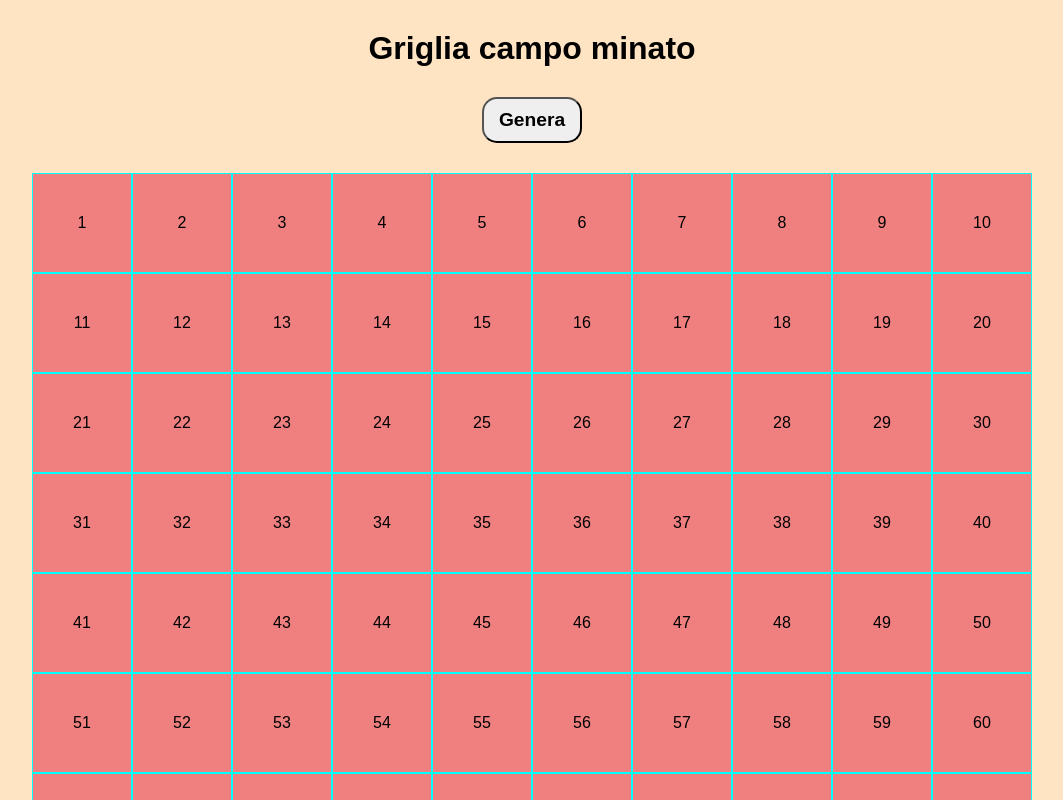
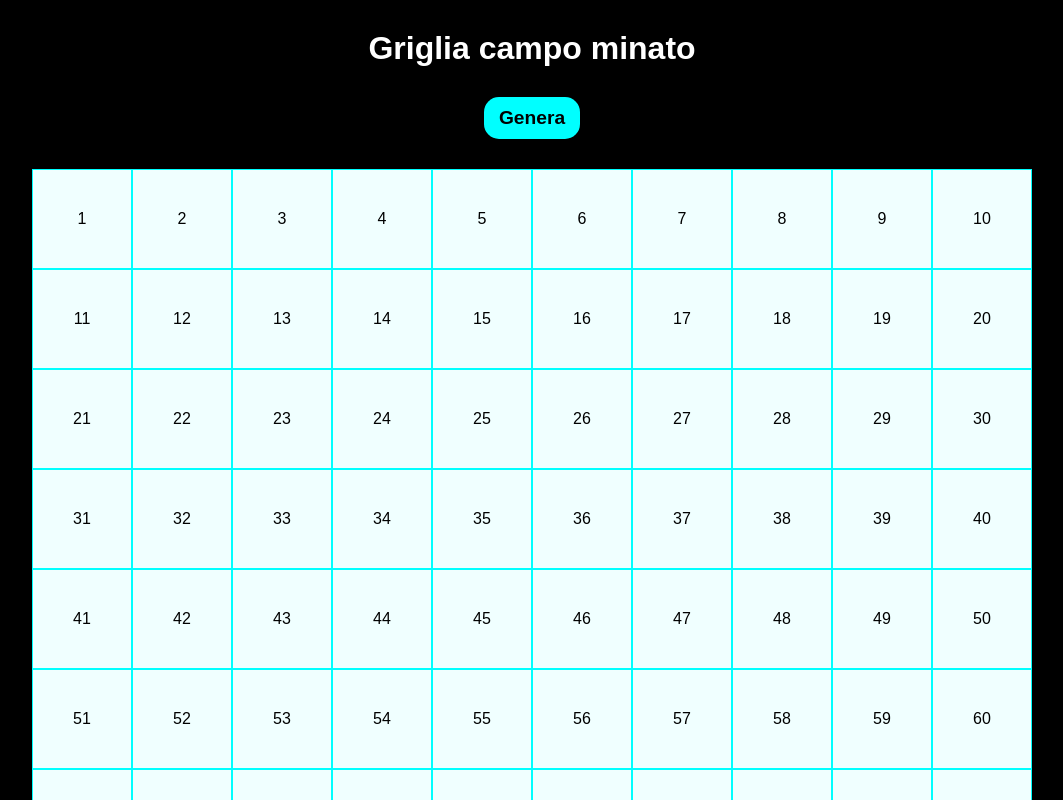
Before and after one commit to Claudio-Pri/js-campominato-grid, a plain HTML site: page index.html in a window 1280 px wide. Both pictures are taken after a click on the button "Genera". Shown: the top 800 px of the page, without its empty margins (108-1171 px from the left). Drawn offline with Linux system fonts and the light colour scheme.

Commit message:
selezione cella event listener

```diff
--- a/css/style.css
+++ b/css/style.css
@@ -16,7 +16,8 @@ html {
 */
 main {
     height: 100vh;
-    background-color: bisque;
+    color: white;
+    background-color: black;
     padding: 30px 0;
 }
 
@@ -34,6 +35,8 @@ main {
 }
 
 .container>button {
+    background-color: aqua;
+    border: none;
     padding: 10px 15px;
     border-radius: 15px;
     font-weight: bold;
@@ -51,10 +54,16 @@ main {
     width: calc(100% / 10);
     height: 100px;
     border: 1px solid aqua;
-    background-color: lightcoral;
+    background-color: azure;
+    color: black;
     display: flex;
     justify-content: center;
     align-items: center;
     /* cursor: pointer;
     transition: all .2s ease-in-out; */
 }
+
+.selected {
+    background-color: lightcoral;
+    border: 1px solid brown;
+}
--- a/js/scripts.js
+++ b/js/scripts.js
@@ -13,6 +13,12 @@ generateButton.addEventListener('click', () => {
     for (let i = 0; i < 100; i++) {
         let newCell = document.createElement('div');
         newCell.innerHTML = (i + 1);
+        //aggiungo event listener sulla cella
+        newCell.addEventListener('click', () => {
+            // newCell.classList.toggle('selected'); non funziona
+            console.log('cella n°', i + 1);
+
+        });
         gridContainer.append(newCell);
         console.log(newCell, typeof newCell);
     };
```
Also changed, not shown: 1 other file.
